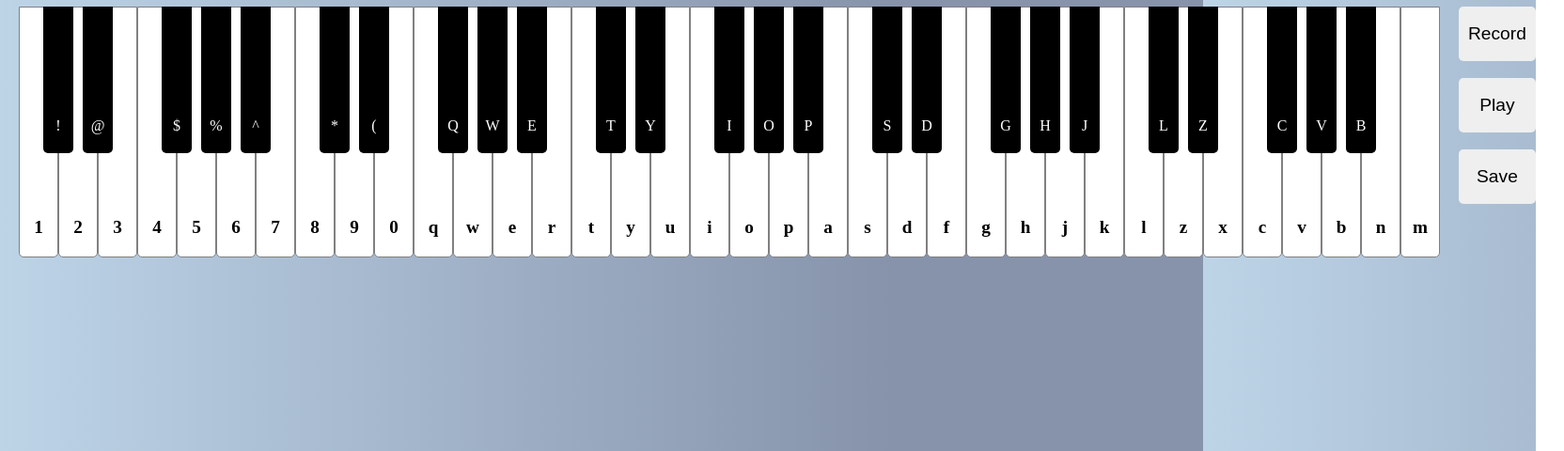
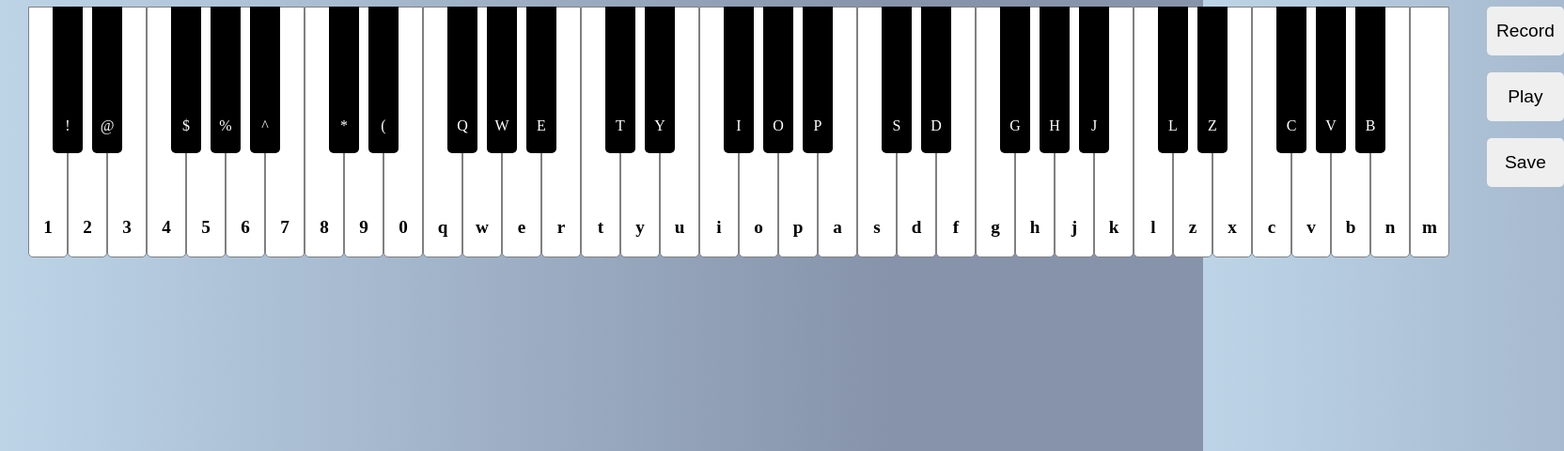
Before and after one commit to bhavanireddy2004/virtualPianoWoc, a plain HTML site: page index.html in a window 1280 px wide. Shown: the part 320-800 px from the top of the page at 94% size, 1664 px wide, since content can reach past the window. Drawn offline with Linux system fonts and the light colour scheme; no server answers.

Commit message:
changes2

```diff
--- a/CSS/style.css
+++ b/CSS/style.css
@@ -402,7 +402,7 @@ p{
 }
 button{
     border: none;
-    padding: 18px 10px;
+    padding: 15px 10px;
     font-size: 1.2em;
     border-radius: 5px;
 }
@@ -421,13 +421,13 @@ button:hover{
     font-weight: 400;
 }
 .unite{
-    padding-left: 20px;
+    padding-left: 30px;
 }
 .container3{
     float: right;
     display: flex;
    flex-direction: column;
-    padding-left: 20px;
+    padding-left: 40px;
 
 }
 /* .savedrecordings{
```
Also changed, not shown: index.html (+0 -6 lines).
